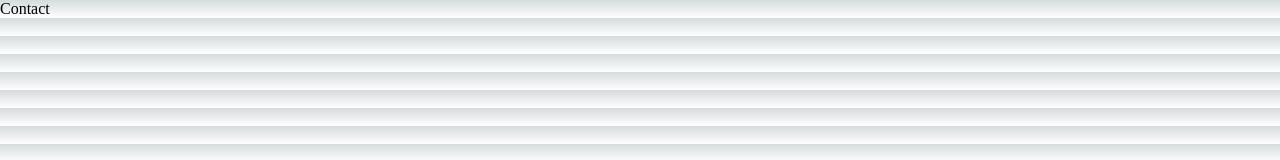
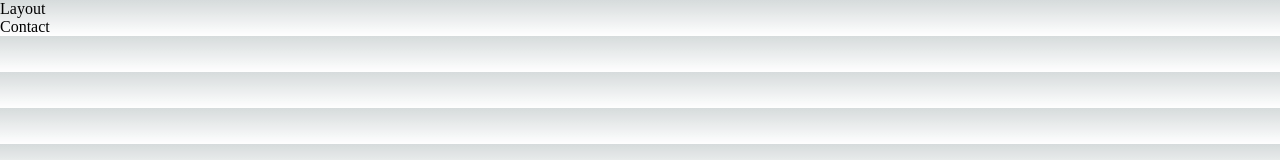
Before and after one commit to prateekvarma/nextjs-portfolio, a Next.js app: page /contact in a window 1280 px wide. Shown: the top 160 px of the page. Built offline with nearby package versions, Linux system fonts and the light colour scheme.

Commit message:
Using Next 13's Layout feature, to include it in every page

```diff
--- a/src/app/blog/[...slug]/page.tsx
+++ b/src/app/blog/[...slug]/page.tsx
@@ -0,0 +1,3 @@
+export default function BlogSlug() {
+  return <div>Blog Slug</div>
+}
--- a/src/app/layout.tsx
+++ b/src/app/layout.tsx
@@ -12,7 +12,10 @@ export default function RootLayout({
         head.tsx. Find out more at https://beta.nextjs.org/docs/api-reference/file-conventions/head
       */}
       <head />
-      <body>{children}</body>
+      <body>
+        <div>Layout</div>
+        <div>{children}</div>
+      </body>
     </html>
   )
 }
```
